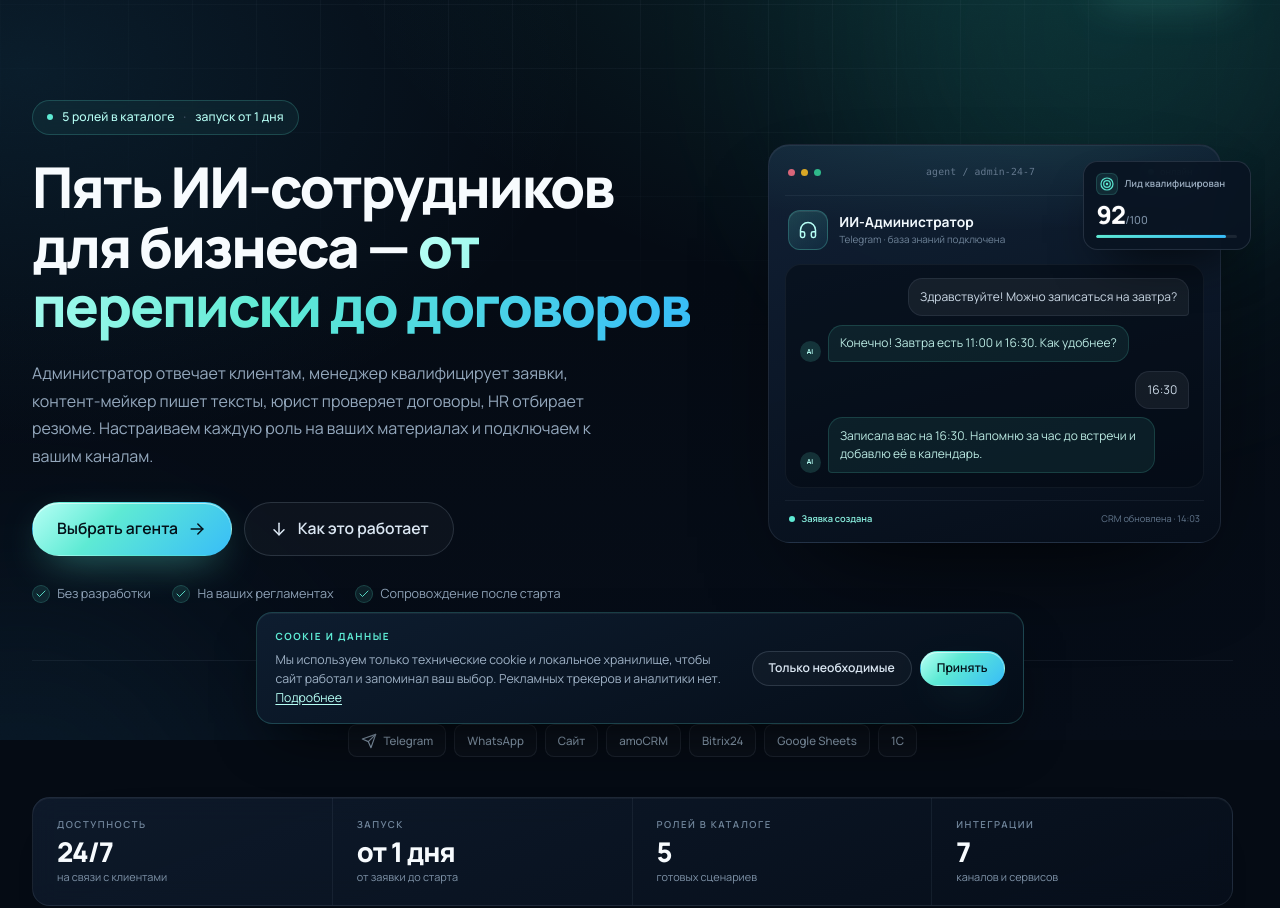
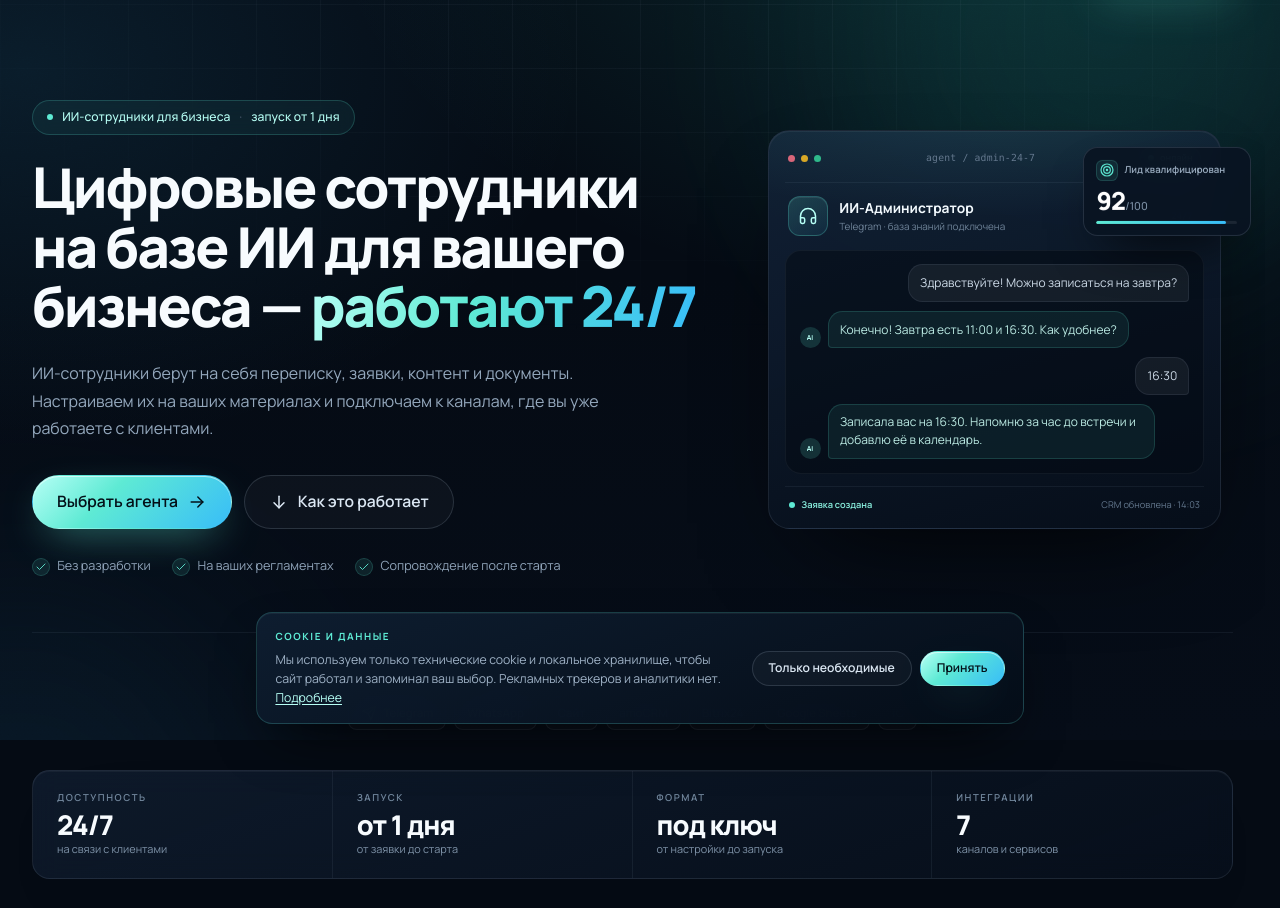
Before and after one commit to neirosmena/neirosmena.github.io, a plain HTML site: page index.html in a window 1280 px wide. Shown: the part 60-968 px from the top of the page. Drawn offline with Linux system fonts and the light colour scheme.

Commit message:
Add files via upload

```diff
--- a/index.html
+++ b/index.html
@@ -4,7 +4,7 @@
   <meta charset="utf-8">
   <meta name="viewport" content="width=device-width, initial-scale=1">
   <title>Нейросмена — цифровые сотрудники на базе ИИ для бизнеса</title>
-  <meta name="description" content="Пять ИИ-сотрудников для бизнеса: администратор, квалификация заявок, контент, юридическая проверка договоров и HR-отбор. Настройка на ваших материалах, запуск от 1 дня.">
+  <meta name="description" content="ИИ-сотрудники для бизнеса: переписка с клиентами, заявки, контент и работа с документами. Настройка на ваших материалах, запуск от 1 дня.">
   <meta name="theme-color" content="#050b14">
   <meta name="color-scheme" content="dark">
   <meta name="robots" content="index, follow">
@@ -13,10 +13,10 @@
   <meta property="og:locale" content="ru_RU">
   <meta property="og:site_name" content="Нейросмена">
   <meta property="og:title" content="Нейросмена — цифровые сотрудники на базе ИИ">
-  <meta property="og:description" content="Пять ИИ-сотрудников для бизнеса — от переписки до договоров. Настройка на ваших материалах, запуск от 1 дня.">
+  <meta property="og:description" content="ИИ-сотрудники для бизнеса — от переписки до договоров. Настройка на ваших материалах, запуск от 1 дня.">
   <meta name="twitter:card" content="summary">
   <meta name="twitter:title" content="Нейросмена — цифровые сотрудники на базе ИИ">
-  <meta name="twitter:description" content="Пять ИИ-сотрудников для бизнеса: отвечают, квалифицируют заявки, пишут контент и проверяют документы. Запуск от 1 дня.">
+  <meta name="twitter:description" content="ИИ-сотрудники для бизнеса: отвечают, квалифицируют заявки, пишут контент и проверяют документы. Запуск от 1 дня.">
 
   <link rel="icon" href="favicon.svg" type="image/svg+xml">
 
@@ -138,19 +138,18 @@
           <div class="lg:col-span-7">
             <div class="reveal hero-badge">
               <span class="live-dot" aria-hidden="true"></span>
-              5 ролей в каталоге <span class="text-slate-600">·</span> запуск от 1 дня
+              ИИ-сотрудники для бизнеса <span class="text-slate-600">·</span> запуск от 1 дня
             </div>
 
             <h1 class="hero-title reveal" style="--delay:.05s">
-              Пять ИИ-сотрудников для бизнеса —
-              <span class="text-gradient">от переписки до договоров</span>
+              Цифровые сотрудники на базе ИИ для вашего бизнеса —
+              <span class="text-gradient">работают 24/7</span>
             </h1>
 
             <p class="hero-sub reveal" style="--delay:.1s">
-              Администратор отвечает клиентам, менеджер квалифицирует заявки,
-              контент-мейкер пишет тексты, юрист проверяет договоры, HR отбирает
-              резюме. Настраиваем каждую роль на ваших материалах и подключаем
-              к вашим каналам.
+              ИИ-сотрудники берут на себя переписку, заявки, контент и документы.
+              Настраиваем их на ваших материалах и подключаем к каналам,
+              где вы уже работаете с клиентами.
             </p>
 
             <div class="mt-8 flex flex-col gap-3 sm:flex-row reveal" style="--delay:.15s">
@@ -256,9 +255,9 @@
             <p>от заявки до старта</p>
           </div>
           <div class="stat">
-            <dt>Ролей в каталоге</dt>
-            <dd>5</dd>
-            <p>готовых сценариев</p>
+            <dt>Формат</dt>
+            <dd>под ключ</dd>
+            <p>от настройки до запуска</p>
           </div>
           <div class="stat">
             <dt>Интеграции</dt>
@@ -275,7 +274,7 @@
         <div class="section-head reveal">
           <span class="eyebrow">Каталог агентов</span>
           <div class="section-head-row">
-            <h2 class="section-title">Пять ролей — выберите, какую рутину снять с команды</h2>
+            <h2 class="section-title">Роли для разных задач — выберите, что снять с команды</h2>
             <p class="section-lead">
               У каждой роли свои задачи, сценарии и интеграции. Настраиваем под ваш
               контекст, а не по универсальному шаблону.
@@ -759,7 +758,7 @@
             <span class="brand-name">нейросмена<span class="brand-dot">.</span></span>
           </a>
           <p class="mt-5 max-w-sm text-sm leading-relaxed text-slate-400">
-            Пять цифровых ролей для малого и среднего бизнеса. Работают в ваших
+            Цифровые сотрудники для малого и среднего бизнеса. Работают в ваших
             каналах и учатся на ваших материалах.
           </p>
           <div class="mt-6 flex flex-wrap gap-2">
```
